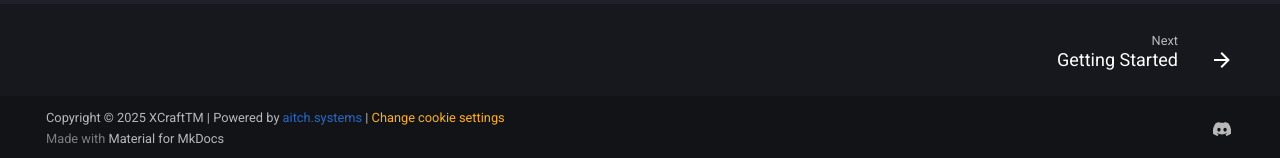
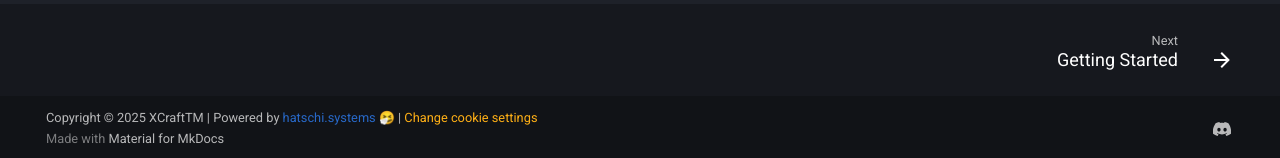
Before and after one commit to XCraftTM/DBBDocs, an MkDocs documentation site: the page built from docs/index.md, in a window 1280 px wide and 1004 px high. Shown: the part 843-1001 px from the top of the window. Built offline with MkDocs 1.6.1 and Material for MkDocs 9.7.7, drawn with Linux system fonts in a browser that asks for light colours; comment, search, counter and statistics services are not loaded.

Commit message:
Update mkdocs.yml

```diff
--- a/mkdocs.yml
+++ b/mkdocs.yml
@@ -11,7 +11,7 @@ edit_uri: edit/main/docs
 
 # Copyright
 copyright: >-
-  Copyright &copy; 2025 XCraftTM | Powered by <a href="https://aitch.systems/" target="_blank" style="color:#2869C9" >aitch.systems</a> |
+  Copyright &copy; 2025 XCraftTM | Powered by <a href="https://aitch.systems/" target="_blank" style="color:#2869C9" >hatschi.systems 🤧</a> |
   <a style="color:#FFB016" href="#__consent">Change cookie settings</a>
 
 # Configuration
```
